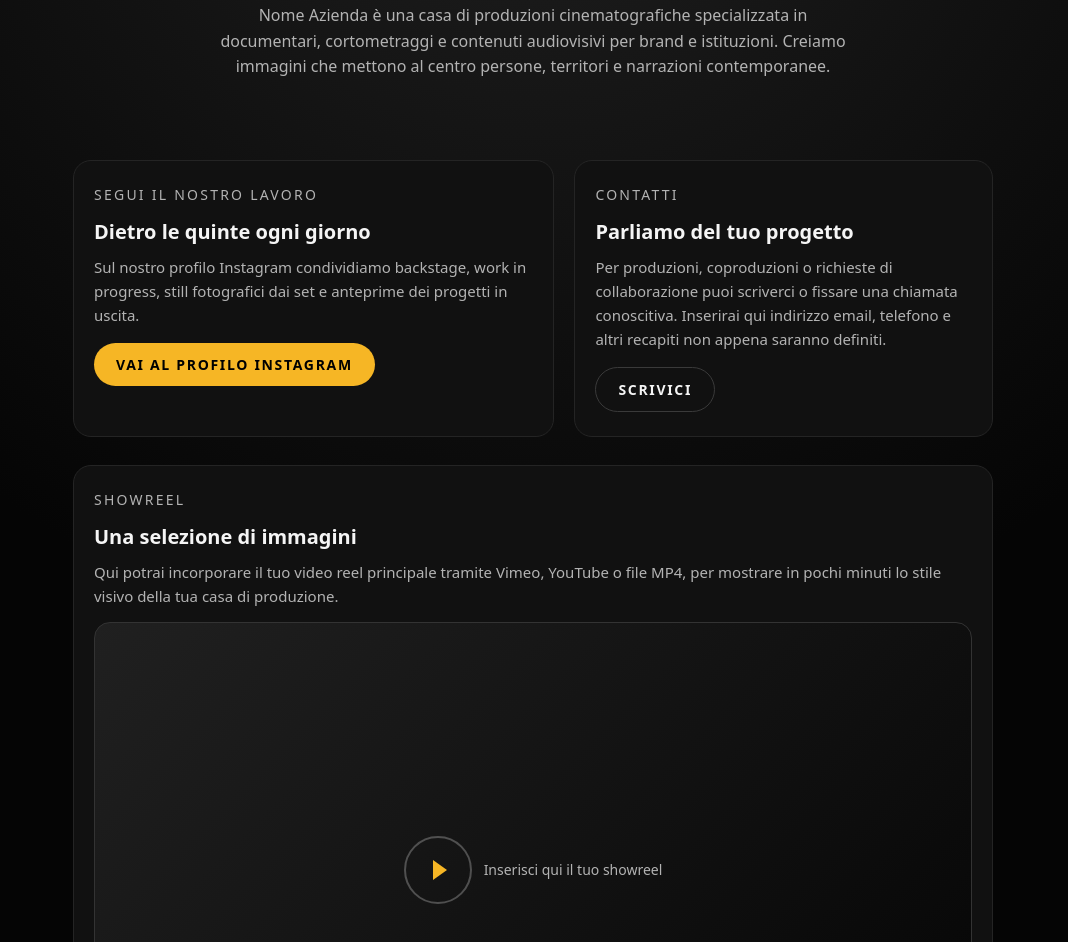
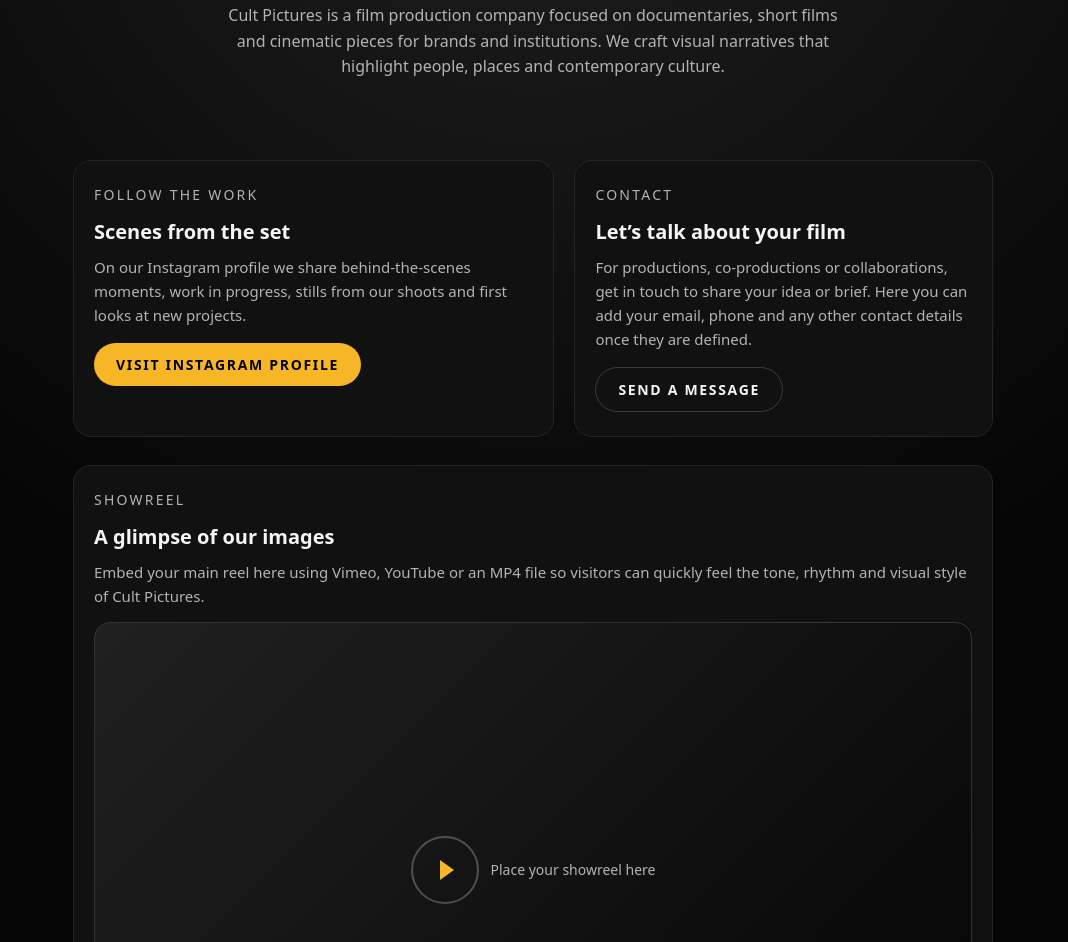
Before and after one commit to Phapho21/Cult-Pictures, a plain HTML site: page index.html in a window 1280 px wide. Shown: the part 238-1180 px from the top of the page, without its empty margins (107-1175 px from the left). Drawn offline with Linux system fonts and the light colour scheme.

Commit message:
Update index.html

```diff
--- a/index.html
+++ b/index.html
@@ -1,11 +1,11 @@
 <!DOCTYPE html>
-<html lang="it">
+<html lang="en">
 <head>
   <meta charset="UTF-8" />
-  <title>Nome Azienda – Produzioni Cinematografiche</title>
+  <title>Cult Pictures – Film Production</title>
   <meta name="viewport" content="width=device-width, initial-scale=1" />
   <style>
-    /* Palette ispirata: sfondo nero, testi bianchi, accento giallo */
+    /* Color palette: dark background, white text, yellow accent */
     :root {
       --bg-main: #050505;
       --text-main: #f5f5f5;
@@ -203,77 +203,76 @@
 <body>
   <div class="page">
     <header>
-      <!-- Logo azienda -->
+      <!-- Company logo -->
       <div class="logo">
         <div class="logo-mark"></div>
-        <div class="logo-text">NOME AZIENDA FILM</div>
+        <div class="logo-text">CULT PICTURES</div>
       </div>
 
-      <!-- Titolo H1 -->
+      <!-- H1 title -->
       <h1>
-        Produzioni cinematografiche<br />
-        <span class="accent">per storie autentiche</span>
+        Film production for<br />
+        <span class="accent">bold, honest stories</span>
       </h1>
 
-      <!-- Introduzione azienda -->
+      <!-- Company introduction -->
       <p class="intro">
-        Nome Azienda è una casa di produzioni cinematografiche specializzata
-        in documentari, cortometraggi e contenuti audiovisivi per brand e
-        istituzioni. Creiamo immagini che mettono al centro persone, territori
-        e narrazioni contemporanee.
+        Cult Pictures is a film production company focused on documentaries,
+        short films and cinematic pieces for brands and institutions. We craft
+        visual narratives that highlight people, places and contemporary
+        culture.
       </p>
     </header>
 
     <main class="sections-grid">
-      <!-- Sezione social / Instagram -->
+      <!-- Social / Instagram section -->
       <section class="section">
-        <div class="section-title">Segui il nostro lavoro</div>
-        <h2>Dietro le quinte ogni giorno</h2>
+        <div class="section-title">Follow the work</div>
+        <h2>Scenes from the set</h2>
         <p>
-          Sul nostro profilo Instagram condividiamo backstage, work in
-          progress, still fotografici dai set e anteprime dei progetti in
-          uscita.
+          On our Instagram profile we share behind-the-scenes moments, work in
+          progress, stills from our shoots and first looks at new projects.
         </p>
-        <!-- Inserirai qui il link reale quando sarà pronto -->
-        <a href="#" class="btn">Vai al profilo Instagram</a>
+        <!-- Replace # with real Instagram URL -->
+        <a href="#" class="btn">Visit Instagram profile</a>
       </section>
 
-      <!-- Sezione contatti -->
+      <!-- Contact section -->
       <section class="section">
-        <div class="section-title">Contatti</div>
-        <h2>Parliamo del tuo progetto</h2>
+        <div class="section-title">Contact</div>
+        <h2>Let’s talk about your film</h2>
         <p>
-          Per produzioni, coproduzioni o richieste di collaborazione puoi
-          scriverci o fissare una chiamata conoscitiva. Inserirai qui indirizzo
-          email, telefono e altri recapiti non appena saranno definiti.
+          For productions, co-productions or collaborations, get in touch to
+          share your idea or brief. Here you can add your email, phone and any
+          other contact details once they are defined.
         </p>
-        <!-- Placeholder per link contatto -->
-        <a href="#" class="btn btn-secondary">Scrivici</a>
+        <!-- Placeholder for contact link -->
+        <a href="#" class="btn btn-secondary">Send a message</a>
       </section>
     </main>
 
-    <!-- Sezione video reel -->
+    <!-- Showreel section -->
     <section class="section" style="margin-top: 28px;">
       <div class="section-title">Showreel</div>
-      <h2>Una selezione di immagini</h2>
+      <h2>A glimpse of our images</h2>
       <p>
-        Qui potrai incorporare il tuo video reel principale tramite Vimeo,
-        YouTube o file MP4, per mostrare in pochi minuti lo stile visivo della
-        tua casa di produzione.
+        Embed your main reel here using Vimeo, YouTube or an MP4 file so
+        visitors can quickly feel the tone, rhythm and visual style of Cult
+        Pictures.
       </p>
 
-      <!-- Placeholder video (sostituisci con iframe o video tag) -->
+      <!-- Video placeholder (replace with iframe or video tag) -->
       <div class="video-placeholder">
         <div class="video-inner">
           <div class="video-play"></div>
-          <span>Inserisci qui il tuo showreel</span>
+          <span>Place your showreel here</span>
         </div>
       </div>
     </section>
 
     <footer>
-      <p>© <!-- anno --> 2026 Nome Azienda Produzioni Cinematografiche</p>
-      <p>Tutti i diritti riservati.</p>
+      <p>© 2026 Cult Pictures Film Production</p>
+      <p>All rights reserved.</p>
     </footer>
   </div>
 </body>
```
